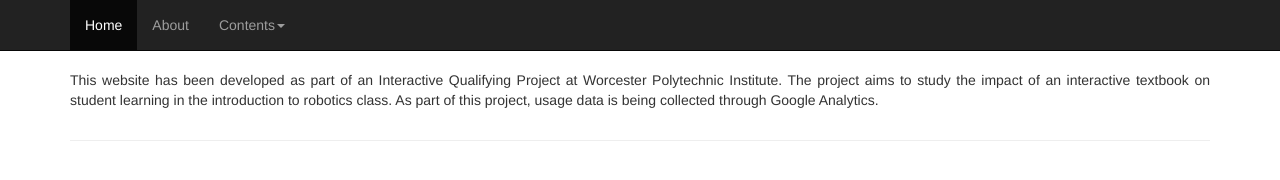
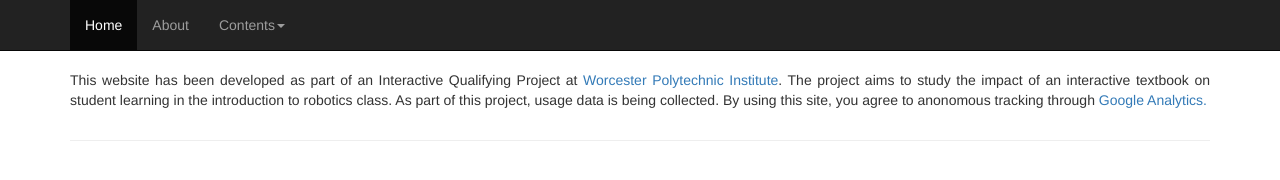
Before and after one commit to lbowenbiggs/rbe1001book, a plain HTML site: page about.html in a window 1280 px wide. Drawn offline with Linux system fonts and the light colour scheme.

Commit message:
Update about page.

```diff
--- a/about.html
+++ b/about.html
@@ -5,6 +5,9 @@
 	<!--
 	Thanks for looking at our source code! This webpage was developed for the
 	RBE 1001 E-Textbook IQP in 2014. For questions, contact rbebook@wpi.edu
+
+	Have comments or suggestions about the source code? Find it at:s
+	github.com/petScarecrow/rbe1001book
 	-->
 
 	<meta charset="utf-8">
@@ -75,7 +78,8 @@
 <div class="container theme-showcase" role="main">
 <!-- CONTENT BEGIN -->
 <p>
-This website has been developed as part of an Interactive Qualifying Project at Worcester Polytechnic Institute. The project aims to study the impact of an interactive textbook on student learning in the introduction to robotics class. As part of this project, usage data is being collected through Google Analytics.
+This website has been developed as part of an Interactive Qualifying Project at <a href="www.wpi.edu">Worcester Polytechnic Institute</a>. The project aims to study the impact of an interactive textbook on student learning in the introduction to robotics class. As part of this project, usage data is being collected. By using this site, you agree to anonomous tracking through <a href="www.analytics.google.com">Google Analytics.</a></p>
+<p>
 <!-- CONTENT END -->
 </div>
 
```
